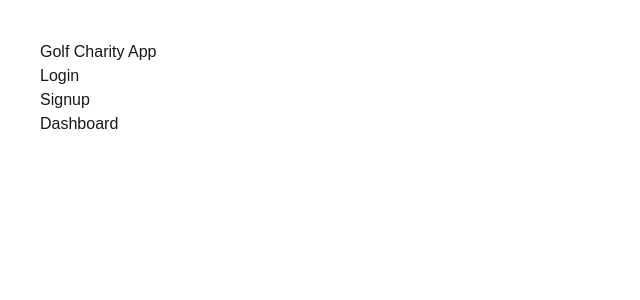
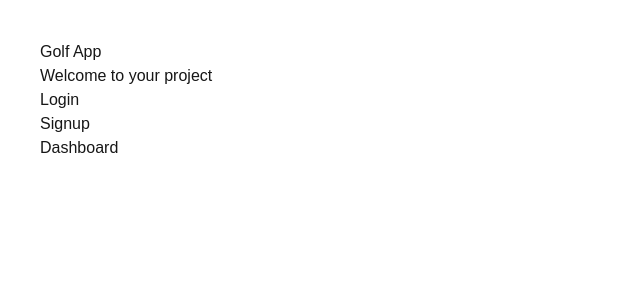
Before and after one commit to kprerna295-ops/golf-app, a Next.js app: page / in a window 1280 px wide. Shown: the top 300 px of the page, without its empty margins (0-640 px from the left). Built offline with nearby package versions, Linux system fonts and the light colour scheme.

Commit message:
fixed homepage

```diff
--- a/app/page.js
+++ b/app/page.js
@@ -1,7 +1,9 @@
 export default function Home() {
   return (
     <div style={{ padding: "40px" }}>
-      <h1>Golf Charity App</h1>
+      <h1>Golf App</h1>
+
+      <p>Welcome to your project</p>
       <a href="/login">Login</a> <br/>
       <a href="/signup">Signup</a> <br/>
       <a href="/dashboard">Dashboard</a>
```
